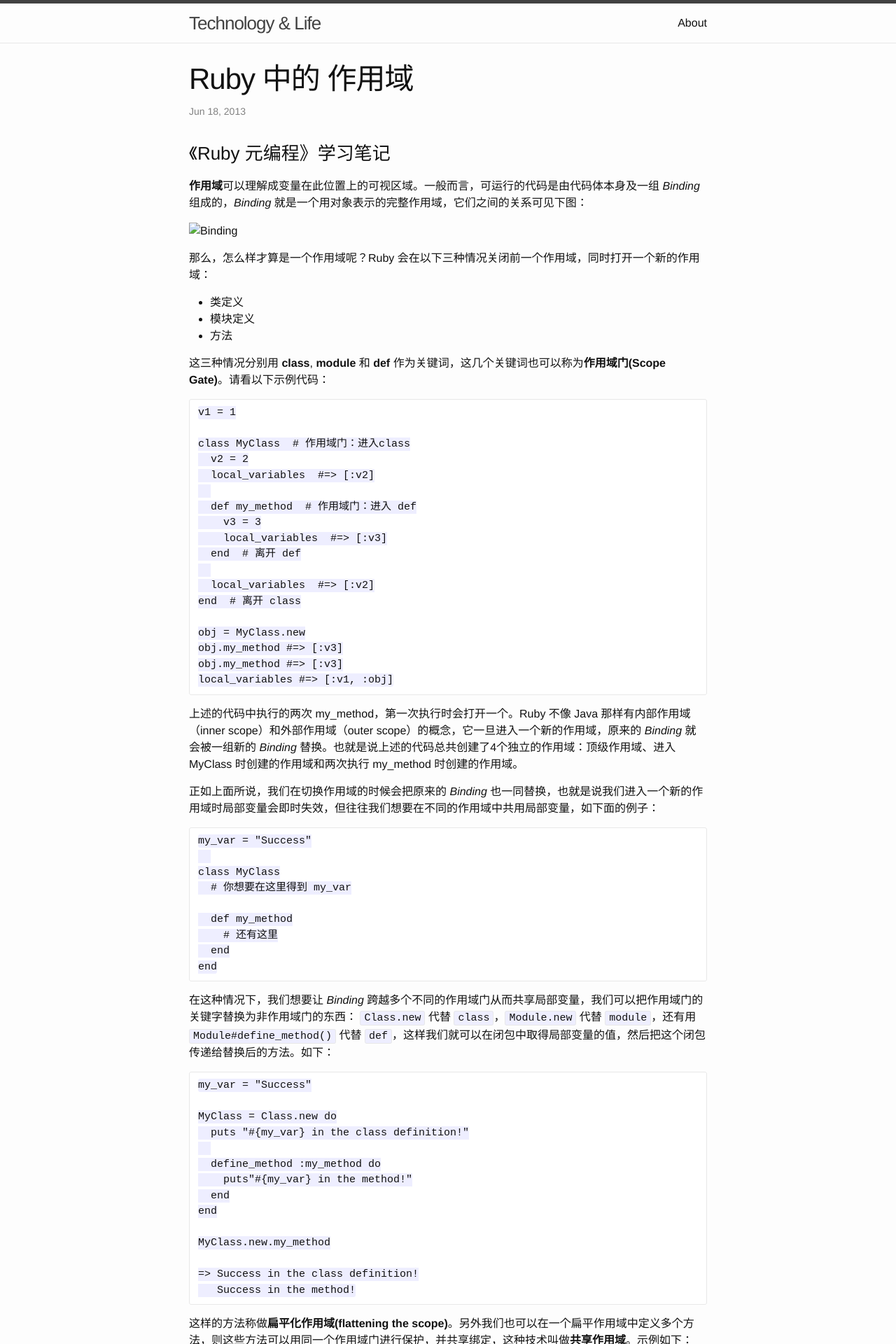
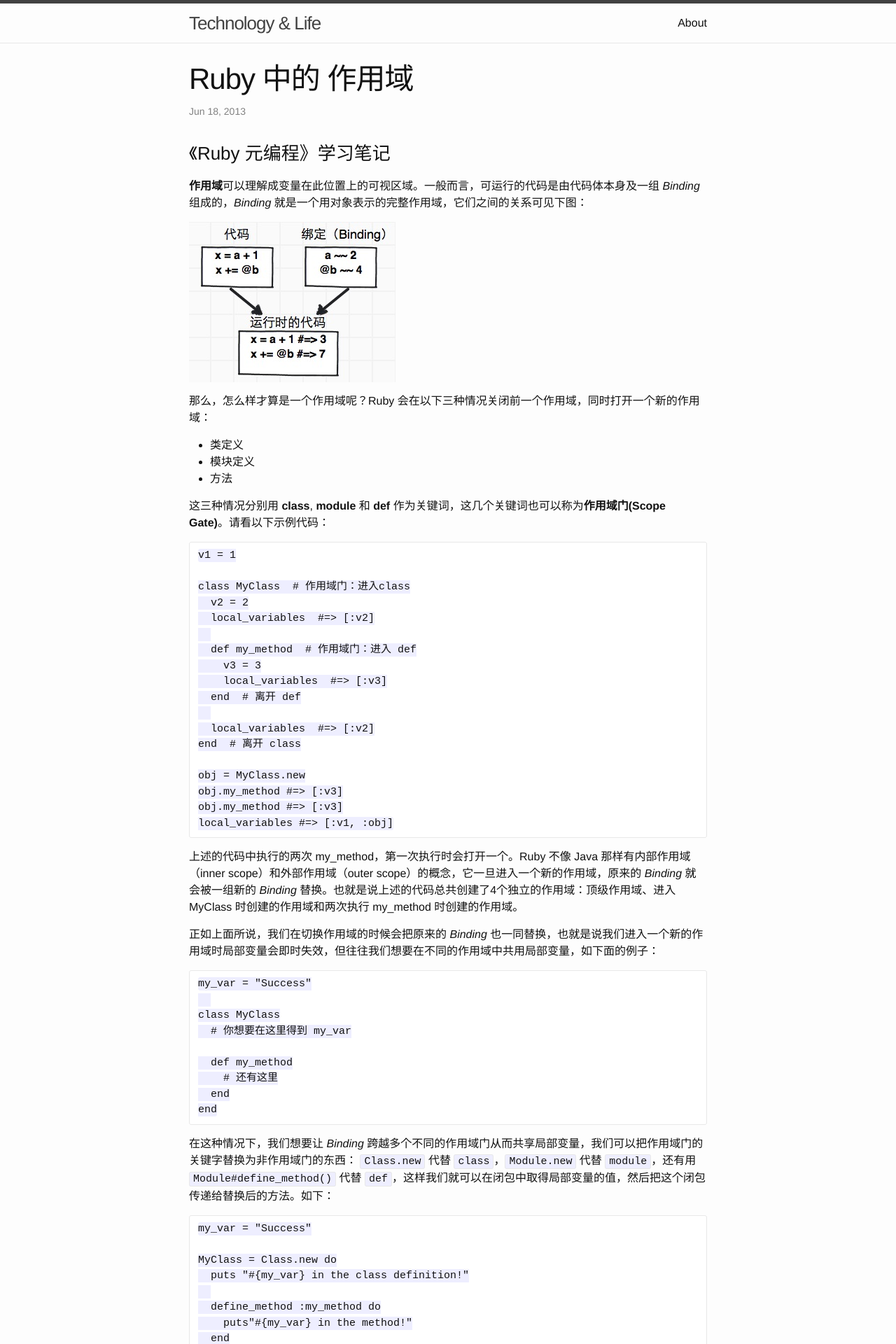
Before and after one commit to zernel/zernel.github.io, a Jekyll site: the page built from _posts/2013-06-18-scope-in-ruby.markdown, in a window 1280 px wide. Shown: the top 1920 px of the page at 70% size. Built offline with Jekyll 4.4.1, drawn with Linux system fonts in a browser that asks for light colours.

Commit message:
add missing page

```diff
--- a/_posts/2013-06-18-scope-in-ruby.markdown
+++ b/_posts/2013-06-18-scope-in-ruby.markdown
@@ -9,7 +9,7 @@ tags: Ruby scope
 
 **作用域**可以理解成变量在此位置上的可视区域。一般而言，可运行的代码是由代码体本身及一组 *Binding* 组成的，*Binding* 就是一个用对象表示的完整作用域，它们之间的关系可见下图：
 
-![Binding](/assets/images/scope-in-ruby.png)
+![Binding]({{ site.url }}/assets/images/scope-in-ruby.png)
 
 那么，怎么样才算是一个作用域呢？Ruby 会在以下三种情况关闭前一个作用域，同时打开一个新的作用域：
 
```
Also changed, not shown: assets/images/scope-in-ruby.png (added).
